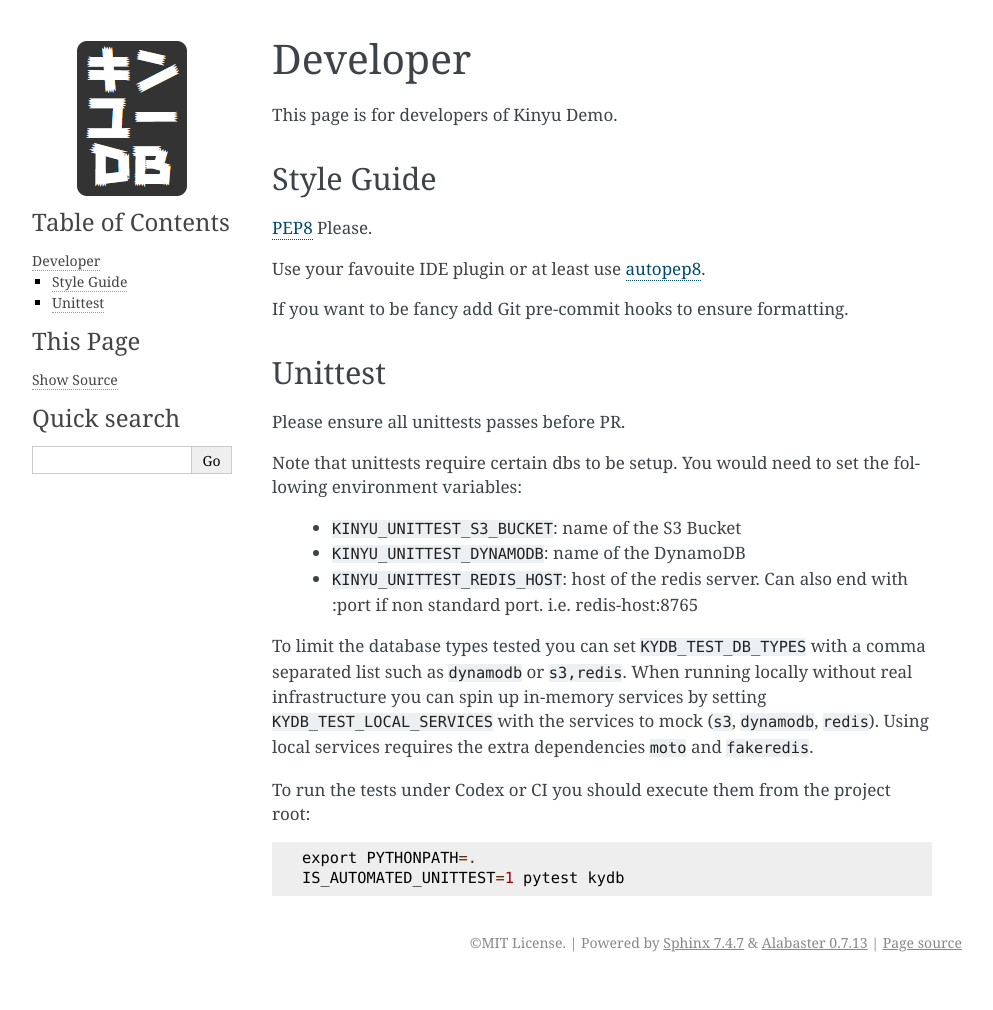
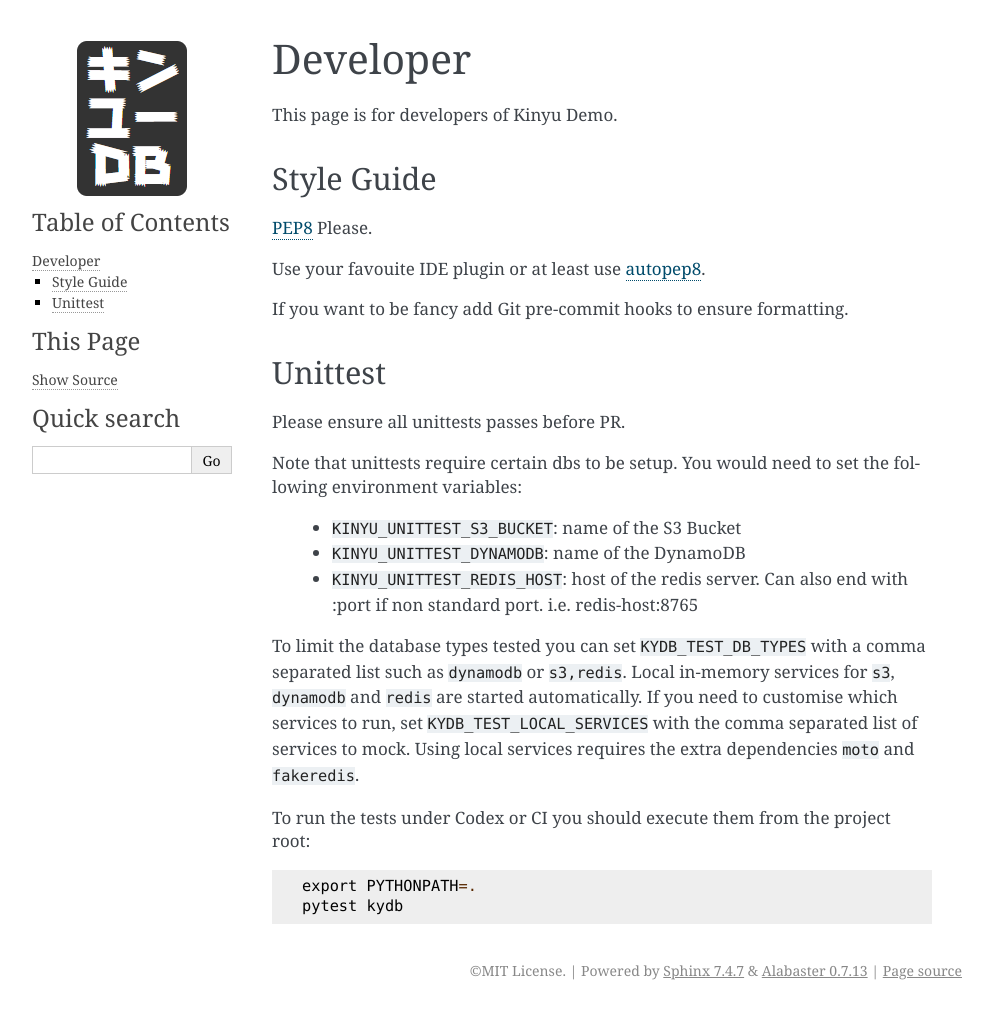
Before and after one commit to tayglobal/kydb, a Sphinx documentation site: the page built from docsrc/source/developer.rst, in a window 1280 px wide. Shown: the whole page, without its empty margins (148-1141 px from the left). Built offline with Sphinx 7.4.7, drawn with Linux system fonts in a browser that asks for light colours; before the commit the page ends 982 px from its top, so only the background shows below that.

Commit message:
Remove automated test skips and start local services

```diff
--- a/docsrc/source/developer.rst
+++ b/docsrc/source/developer.rst
@@ -27,15 +27,15 @@ You would need to set the following environment variables:
 
  * ``KINYU_UNITTEST_REDIS_HOST``: host of the redis server. Can also end with :port if non standard port. i.e. redis-host:8765
 
-To limit the database types tested you can set ``KYDB_TEST_DB_TYPES`` with
-a comma separated list such as ``dynamodb`` or ``s3,redis``.  When running
-locally without real infrastructure you can spin up in-memory services by
-setting ``KYDB_TEST_LOCAL_SERVICES`` with the services to mock
-(``s3``, ``dynamodb``, ``redis``).  Using local services requires the
-extra dependencies ``moto`` and ``fakeredis``.
+To limit the database types tested you can set ``KYDB_TEST_DB_TYPES`` with a
+comma separated list such as ``dynamodb`` or ``s3,redis``.  Local in-memory
+services for ``s3``, ``dynamodb`` and ``redis`` are started automatically.  If
+you need to customise which services to run, set ``KYDB_TEST_LOCAL_SERVICES``
+with the comma separated list of services to mock.  Using local services
+requires the extra dependencies ``moto`` and ``fakeredis``.
 
 To run the tests under Codex or CI you should execute them from the project
 root::
 
     export PYTHONPATH=.
-    IS_AUTOMATED_UNITTEST=1 pytest kydb
+    pytest kydb
```
Also changed, not shown: 5 other files.
